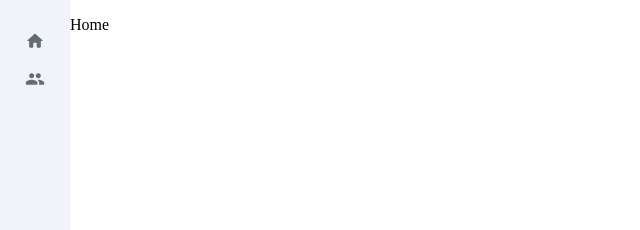
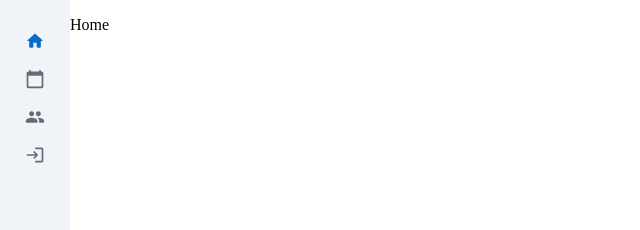
Before and after one commit to kirusfg/timetable, a React (Create React App) app in the folder client/: page / in a window 1280 px wide. Shown: the top 230 px of the page, without its empty margins (0-640 px from the left). Built offline with nearby package versions, Linux system fonts and the light colour scheme.

Commit message:
Add a functioning Navbar component

```diff
--- a/client/src/App.tsx
+++ b/client/src/App.tsx
@@ -1,14 +1,28 @@
-import Stack from '@mui/material/Stack';
 import { Outlet } from 'react-router-dom';
 
-import Navbar from './components/Navbar';
+import Stack from '@mui/material/Stack';
+import {
+  HomeRounded as HomeIcon,
+  GroupRounded as UsersIcon,
+  LoginRounded as LoginIcon,
+  CalendarTodayRounded as TimetableIcon,
+} from '@mui/icons-material';
+
+
+import Navbar from './components/navbar/Navbar';
+import NavbarItem from './components/navbar/NavbarItem';
 
 
 const App = () => {
   return (
     <>
       <Stack direction='row'>
-        <Navbar />
+        <Navbar>
+          <NavbarItem icon={<HomeIcon />} page='/' />
+          <NavbarItem icon={<TimetableIcon />} page='/timetable' />
+          <NavbarItem icon={<UsersIcon />} page='/users' />
+          <NavbarItem icon={<LoginIcon />} page='/login' />
+        </Navbar>
         <Outlet />
       </Stack>
     </>
--- a/client/src/components/Navbar.tsx
+++ /dev/null
@@ -1,62 +0,0 @@
-import React from 'react';
-import { useNavigate, NavLink } from 'react-router-dom';
-
-import List from '@mui/joy/List';
-import ListItemButton from '@mui/joy/ListItemButton';
-import Button from '@mui/joy/Button';
-import IconButton from '@mui/joy/IconButton';
-import Box from '@mui/joy/Box';
-import Typography from '@mui/joy/Typography';
-import TextField from '@mui/joy/TextField';
-import {
-  HomeRounded as HomeIcon,
-  GroupRounded as UsersIcon,
-  LoginRounded as LoginIcon,
-  CalendarTodayRounded as TimetableIcon,
-} from '@mui/icons-material';
-
-
-const Navbar = () => {
-  let navigate = useNavigate();
-
-  const handleNavigation = (
-    event: React.MouseEvent<HTMLAnchorElement, MouseEvent>,
-    page: string
-  ) => {
-    event.preventDefault();
-    navigate(page, { replace: true });
-  }
-
-  return (
-    <Box
-      height='100vh'
-      padding='1rem'
-      bgcolor='background.level1'
-    >
-      <List>
-        <ListItemButton
-          sx={{
-            borderRadius: '25%',
-            padding: 1,
-            minHeight: '0'
-          }}
-          onClick={(event) => handleNavigation(event, '/')}
-        >
-          <HomeIcon />
-        </ListItemButton>
-        <ListItemButton
-          sx={{
-            borderRadius: '25%',
-            padding: 1,
-            minHeight: '0'
-          }}
-          onClick={(event) => handleNavigation(event, '/users')}
-        >
-          <UsersIcon />
-        </ListItemButton>
-      </List>
-    </Box>
-  );
-};
-
-export default Navbar;
--- /dev/null
+++ b/client/src/components/navbar/Navbar.tsx
@@ -0,0 +1,27 @@
+import React from 'react';
+
+import List from '@mui/joy/List';
+import Box from '@mui/joy/Box';
+
+
+interface NavbarProps {
+  children?: React.ReactNode;
+}
+
+const Navbar: React.FC<NavbarProps> = (props) => {
+  let { children } = props;
+
+  return (
+    <Box
+      height='100vh'
+      padding='1rem'
+      bgcolor='background.level1'
+    >
+      <List>
+        {children}
+      </List>
+    </Box>
+  );
+};
+
+export default Navbar;
--- /dev/null
+++ b/client/src/components/navbar/NavbarItem.tsx
@@ -0,0 +1,42 @@
+import React from 'react';
+import { useNavigate, useResolvedPath, useMatch } from 'react-router-dom';
+
+import ListItemButton from '@mui/joy/ListItemButton';
+
+
+interface NavbarItemProps {
+  page: string;
+  icon: React.ReactElement;
+}
+
+const NavbarItem = (props: NavbarItemProps) => {
+  let { page, icon } = props;
+
+  let navigate = useNavigate();
+  let resolved = useResolvedPath(page);
+  let selected = useMatch({ path: resolved.pathname, end: true });
+
+  const handleNavigation = (
+    event: React.MouseEvent<HTMLAnchorElement, MouseEvent>,
+    page: string
+  ) => {
+    event.preventDefault();
+    navigate(page, { replace: true });
+  }
+
+  return (
+    <ListItemButton
+      color={selected ? 'primary' : 'neutral'}
+      sx={{
+        borderRadius: '25%',
+        padding: 1,
+        minHeight: '0',
+      }}
+      onClick={(event) => handleNavigation(event, page)}
+    >
+      {icon}
+    </ListItemButton>
+  );
+};
+
+export default NavbarItem;
```
